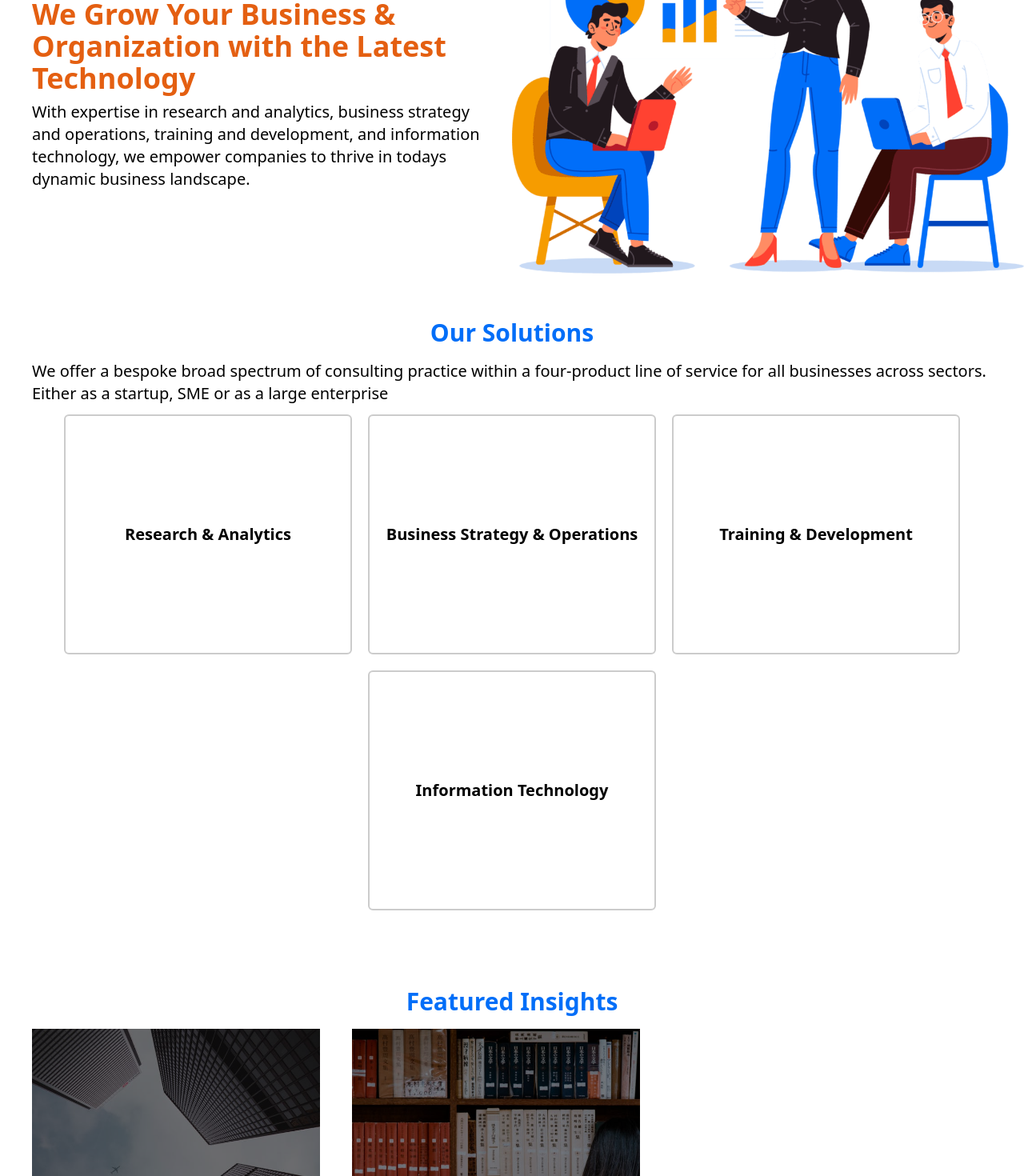
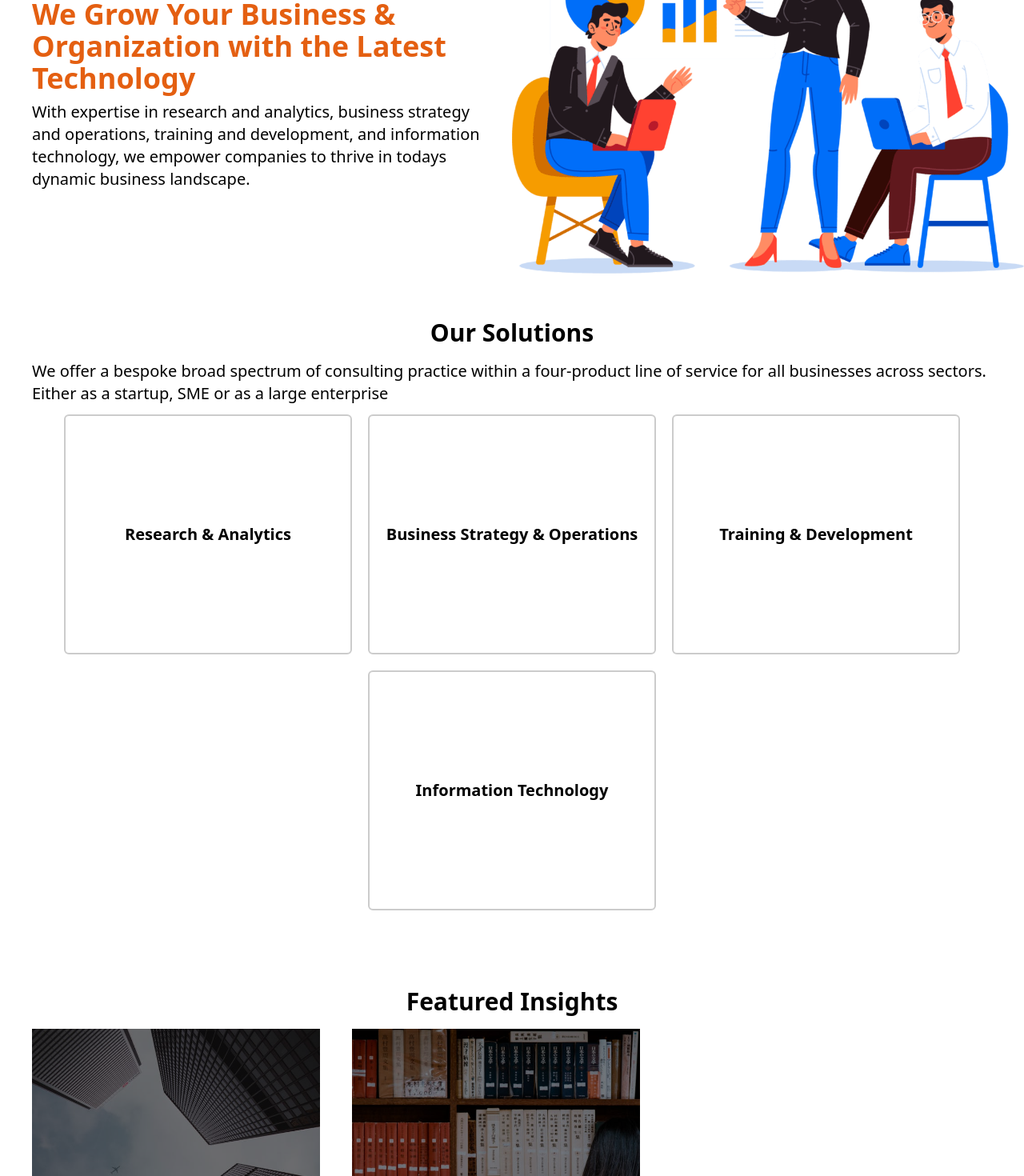
Before and after one commit to bfgglobalconsults/bfg-website, a Next.js app: page / in a window 1280 px wide. Shown: the part 220-1690 px from the top of the page at 80% size. Built offline with nearby package versions, Linux system fonts and the light colour scheme.

Commit message:
header colours

```diff
--- a/src/app/page.js
+++ b/src/app/page.js
@@ -86,7 +86,7 @@ export default function Main() {
           </div>
         </div>
         <div className="p-[40px]">
-          <h3 className="my-4 text-3xl text-[#016EF8] font-bold text-center">Our Solutions</h3>
+          <h3 className="my-4 text-3xl  font-bold text-center">Our Solutions</h3>
           <p className="text-xl my-3">
             We offer a bespoke broad spectrum of consulting practice within a
             four-product line of service for all businesses across sectors.
@@ -116,7 +116,7 @@ export default function Main() {
           </div>
         </div>
         <div className="p-[40px]">
-          <h3 className="my-4 text-3xl text-[#016EF8] font-bold text-center">
+          <h3 className="my-4 text-3xl font-bold text-center">
             Featured Insights
           </h3>
           <div className="w-full flex flex-wrap gap-[40px]">
```
